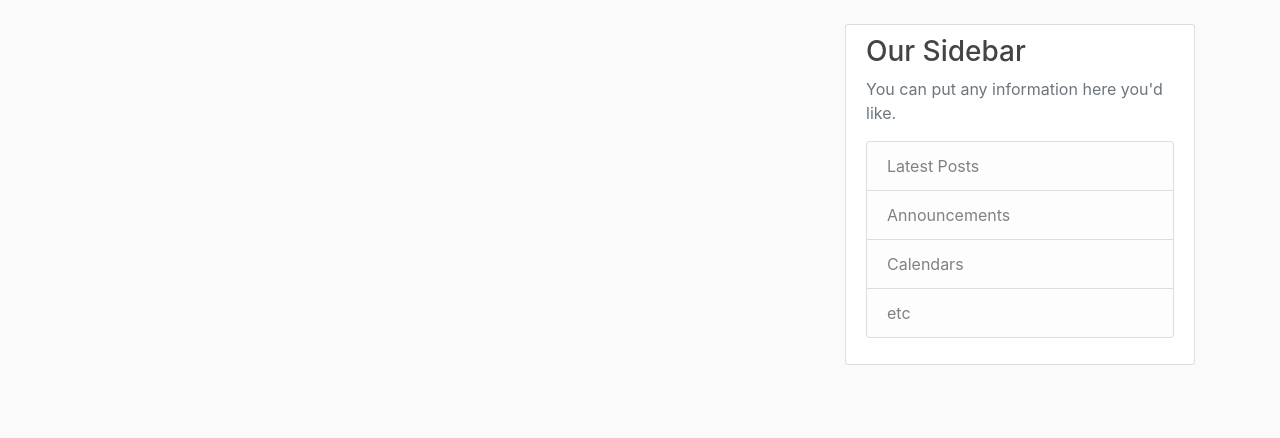
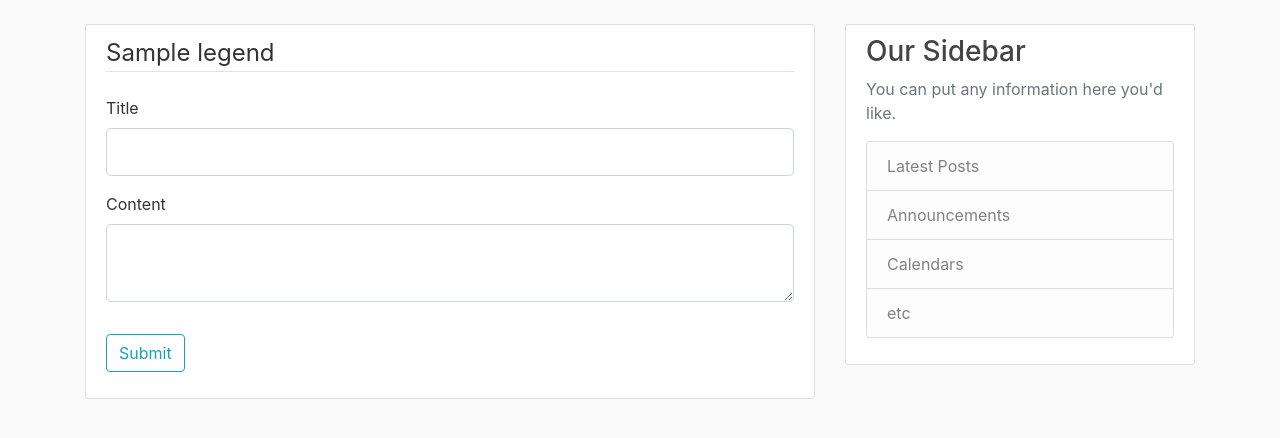
Before and after one commit to Rohitman18/Flask-Blog-Practise, a Python web app: template flaskblog/templates/create_post.html in a window 1280 px wide. Shown: the part 56-494 px from the top of the page. Run offline with Jinja, Linux system fonts and the light colour scheme; the template is opened without the code that fills it: most values are stand-ins (such as "Sample title", 1, 10 or a date in 2020); form fields are guessed from the names that the template uses; some libraries are stand-ins or nearby versions.

Commit message:
Update layout.html

```diff
--- a/flaskblog/templates/layout.html
+++ b/flaskblog/templates/layout.html
@@ -56,6 +56,7 @@
               {% endfor %}
             {% endif %}
           {% endwith %}
+            {% block content%}{% endblock%}
         </div>
         <div class="col-md-4">
           <div class="content-section">
```
